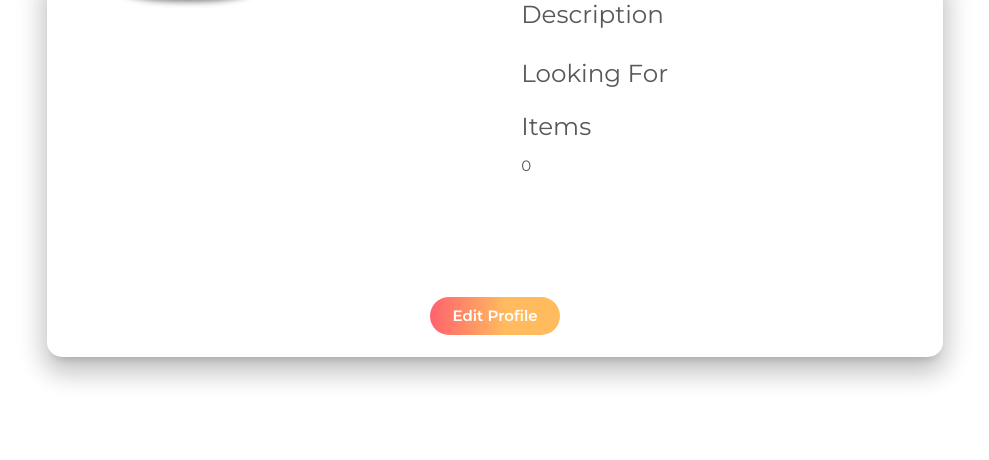
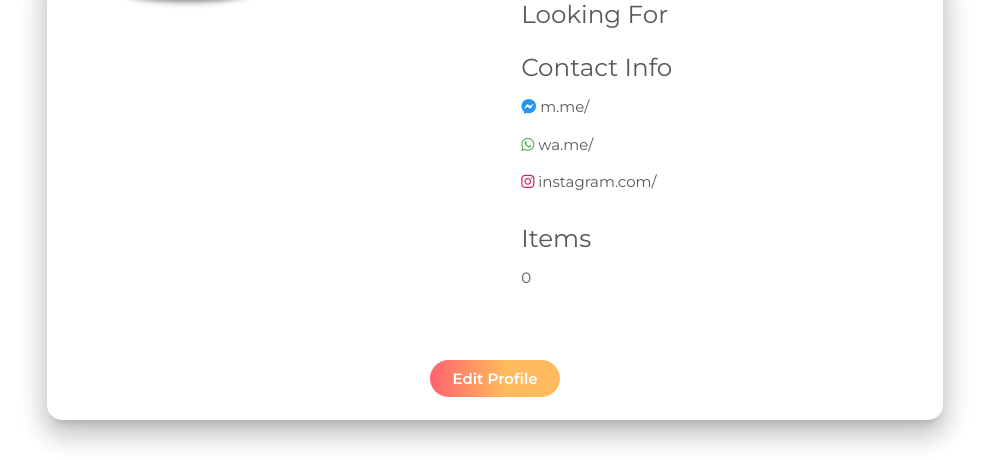
Before and after one commit to PaladinKnightMaster/swap-clothes-app, a Flask app: page /my_profile in a window 1280 px wide. Shown: the part 215-675 px from the top of the page, without its empty margins (145-1134 px from the left). Run offline with Flask 2, Linux system fonts and the light colour scheme; the visitor is signed in with stand-in values (Sample User, id 1); data that the repository does not hold is empty; some libraries are stand-ins or nearby versions.

Commit message:
Add and link up users socials

```diff
--- a/app.py
+++ b/app.py
@@ -74,11 +74,12 @@ def items():
 
     user = session['user']
     user_liked_by = mongo.db.matches.find_one({"username": user})["liked_by"]
+    user_data = mongo.db.users.find_one({"username": session["user"]})
     categories = mongo.db.categories.find()
 
     return render_template("items.html", items=items_paginated,
                            categories=categories, pagination=pagination,
-                           liked=user_liked_by)
+                           liked=user_liked_by, user=user_data)
 
 
 @app.route("/filter", methods=["GET", "POST"])
@@ -97,12 +98,13 @@ def filter():
     # a list of users who have liked session user
     user = session['user']
     user_liked_by = mongo.db.matches.find_one({"username": user})["liked_by"]
+    user_data = mongo.db.users.find_one({"username": session["user"]})
 
     return render_template("items.html", items=items_paginated,
                            categories=categories,
                            selected_categories=selected_categories,
                            pagination=pagination,
-                           liked=user_liked_by)
+                           liked=user_liked_by, user=user_data)
 
 
 @app.route("/sort/<sort_by>")
@@ -129,10 +131,11 @@ def sort(sort_by):
 
     user = session['user']
     user_liked_by = mongo.db.matches.find_one({"username": user})["liked_by"]
+    user_data = mongo.db.users.find_one({"username": session["user"]})
 
     return render_template("items.html", items=items_paginated,
                            categories=categories, pagination=pagination,
-                           liked=user_liked_by)
+                           liked=user_liked_by, user=user_data)
 
 
 @app.route("/search", methods=["GET", "POST"])
@@ -150,10 +153,11 @@ def search():
 
     user = session['user']
     user_liked_by = mongo.db.matches.find_one({"username": user})["liked_by"]
+    user_data = mongo.db.users.find_one({"username": session["user"]})
 
     return render_template("items.html", items=items_paginated,
                            categories=categories, pagination=pagination,
-                           liked=user_liked_by)
+                           liked=user_liked_by, user=user_data)
 
 
 @app.route("/register", methods=["GET", "POST"])
--- a/templates/items.html
+++ b/templates/items.html
@@ -142,9 +142,9 @@
                             {% if session.user in item.liked_by and item.created_by in liked %}
                                 <a id="user-socials-container" href="#" data-target='user-socials' class="dropdown-trigger"><p class="left item-creator accent-text">{{ item.created_by }}</p></a>
                                 <ul id='user-socials' class='dropdown-content border-radius-sm z-depth-4'>
-                                    <li><a href="#!" class="blue-text"><i class="fab fa-facebook-messenger"></i></a></li>
-                                    <li><a href="#!" class="green-text text-accent-4"><i class="fab fa-whatsapp"></i></a></li>
-                                    <li><a href="#!" class="pink-text text-darken-1"><i class="fab fa-instagram"></i></a></li>
+                                    <li><a href="https://m.me/{{ user['fb_msgr'] }}" target="_blank" class="blue-text"><i class="fab fa-facebook-messenger"></i></a></li>
+                                    <li><a href="https://wa.me/{{ user['whatsapp'] }}" target="_blank" class="green-text text-accent-4"><i class="fab fa-whatsapp"></i></a></li>
+                                    <li><a href="https://instagram.com/{{ user['instagram'] }}" target="_blank" class="pink-text text-darken-1"><i class="fab fa-instagram"></i></a></li>
                                 </ul>
                             <!--If it's not a match, show unclickable creators username  -->
                             {% else %}
--- a/templates/my_profile.html
+++ b/templates/my_profile.html
@@ -16,17 +16,19 @@
         </div>
         <div class="col s12 m6">
             <div class="row profile-detail-container">
-                <!-- User Description -->
-                <div class="col s12">
-                    <h5>Description</h5>
-                    <p>{{ user["user_description"] }}</p>
-                </div>
                 <!-- Items user is looking for -->
                 <div class="col s12">
                     <h5>Looking For</h5>
                     {% for item in user["looking_for"] %}
-                        <p>{{ item }}</p>
+                    <p>{{ item }}</p>
                     {% endfor %}
+                </div>
+                <!-- User Socials -->
+                <div class="col s12">
+                    <h5>Contact Info</h5>
+                    <p><i class="fab fa-facebook-messenger blue-text"></i> m.me/<strong>{{ user["fb_msgr"] }}</strong></p>
+                    <p><i class="fab fa-whatsapp green-text text-accent-4t"></i> wa.me/<strong>{{ user["whatsapp"] }}</strong></p>
+                    <p><i class="fab fa-instagram pink-text text-darken-1"></i> instagram.com/<strong>{{ user["instagram"] }}</strong></p>
                 </div>
                 <!-- Count of items the user has -->
                 <div class="col s12">
```
